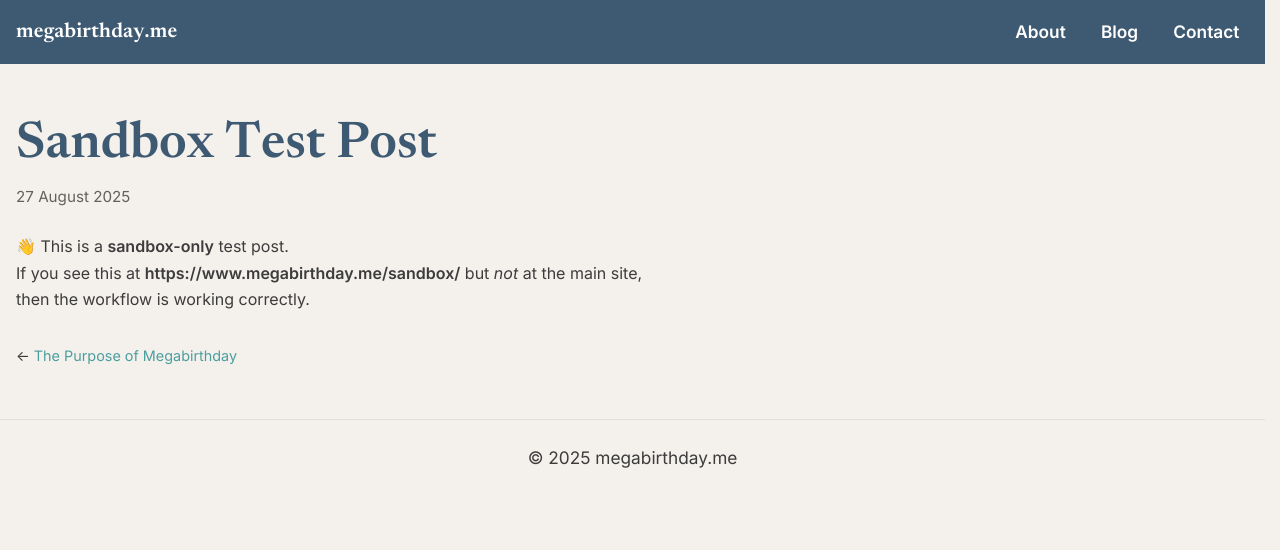
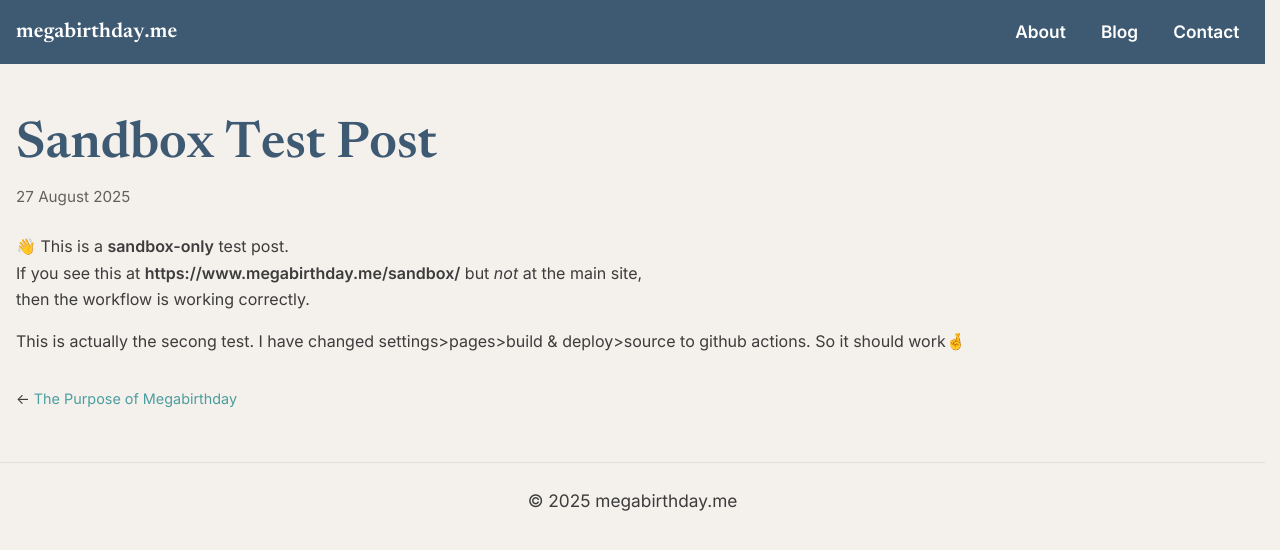
Before and after one commit to Vazool/megabirthday, a Jekyll site: the page built from _posts/2025-08-27-sandbox-test.md, in a window 1280 px wide. Shown: the top 550 px of the page. Built offline with Jekyll 4.4.1, drawn with Linux system fonts in a browser that asks for light colours.

Commit message:
Second sandbox test

```diff
--- a/_posts/2025-08-27-sandbox-test.md
+++ b/_posts/2025-08-27-sandbox-test.md
@@ -7,3 +7,5 @@ date: 2025-08-27 10:00:00 +0000
 👋 This is a **sandbox-only** test post.
 If you see this at **https://www.megabirthday.me/sandbox/** but *not* at the main site,
 then the workflow is working correctly.
+
+This is actually the secong test.  I have changed settings>pages>build & deploy>source to github actions.  So it should work🤞
```
